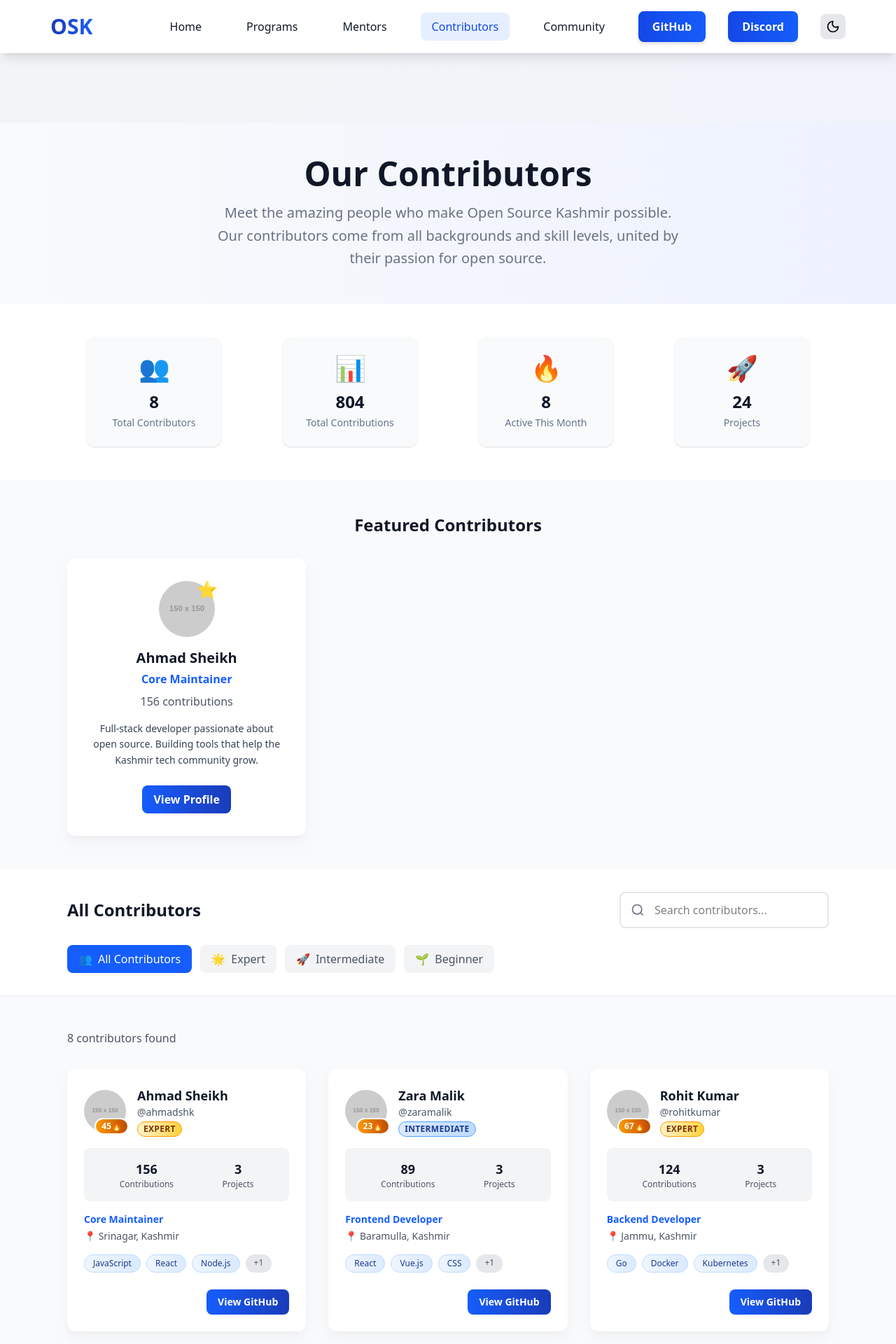
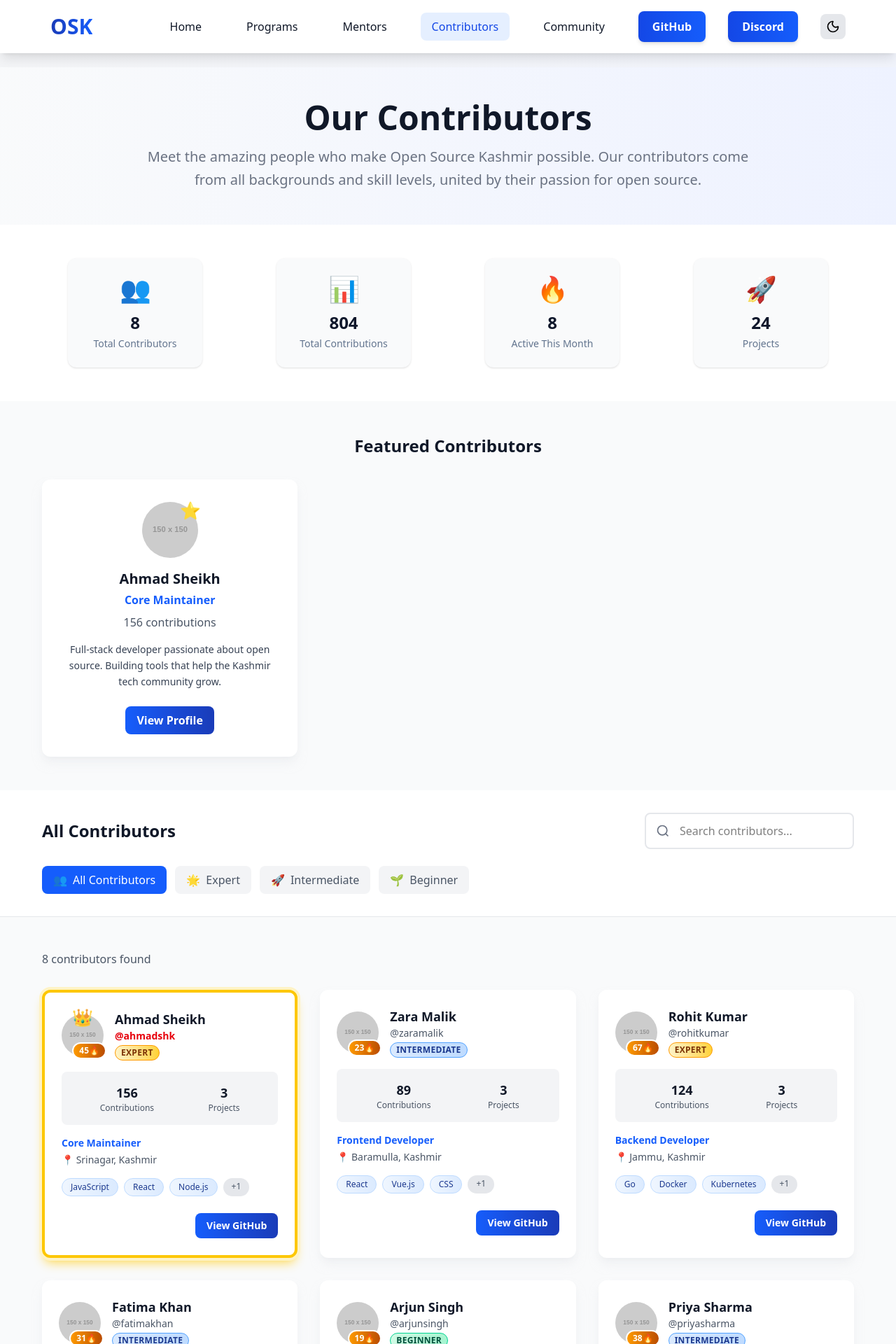
Before and after one commit to nitin-999-code/osk, a React (Vite) app: page /contributors in a window 1280 px wide. Shown: the top 1920 px of the page at 70% size. Built offline with nearby package versions, Linux system fonts and the light colour scheme.

Commit message:
Fix header width

```diff
--- a/src/pages/Contributors.jsx
+++ b/src/pages/Contributors.jsx
@@ -171,12 +171,12 @@ const Contributors = () => {
   };
 
   return (
-    <div className="pt-20">
+    <div className="">
       {/* Header Section */}
       <section className="bg-gradient-to-r from-gray-50 to-indigo-50 py-12 text-center">
-        <div className="max-w-3xl mx-auto px-8">
+        <div className="max-w-[1200px] mx-auto px-5">
           <h1 className="text-4xl md:text-5xl font-bold text-gray-900 mb-4">Our Contributors</h1>
-          <p className="text-lg md:text-xl text-gray-500 max-w-2xl mx-auto leading-relaxed">
+          <p className="text-lg md:text-xl text-gray-500 max-w-4xl mx-auto leading-relaxed">
             Meet the amazing people who make Open Source Kashmir possible.
             Our contributors come from all backgrounds and skill levels, united by their passion for open source.
           </p>
@@ -185,7 +185,7 @@ const Contributors = () => {
 
       {/* Stats Section */}
       <section className="bg-white py-12">
-        <div className="max-w-6xl mx-auto px-8">
+        <div className="max-w-[1200px] mx-auto px-5">
           <div className="grid grid-cols-1 sm:grid-cols-2 md:grid-cols-4 gap-8 place-items-center">
             {stats.map((stat) => (
               <div
@@ -203,7 +203,7 @@ const Contributors = () => {
 
       {/* Featured Contributors Section */}
       <section className="bg-gray-50 py-12">
-        <div className="max-w-6xl mx-auto px-8">
+        <div className="max-w-[1200px] mx-auto px-5">
           <h2 className="text-2xl font-bold text-gray-900 mb-8 text-center">Featured Contributors</h2>
           <div className="grid grid-cols-1 md:grid-cols-2 lg:grid-cols-3 gap-8">
             {featuredContributors.map((contributor) => (
@@ -226,8 +226,8 @@ const Contributors = () => {
       </section>
 
       {/* Filters and Search */}
-      <section className="bg-white py-8 border-b border-gray-200 sticky top-20 z-10">
-        <div className="max-w-6xl mx-auto px-8">
+      <section className="bg-white py-8 border-b border-gray-200 sticky top-0 z-10">
+        <div className="max-w-[1200px] mx-auto px-5">
           <div className="flex flex-col md:flex-row justify-between items-center mb-6 gap-4 flex-wrap">
             <h2 className="text-2xl font-bold text-gray-900 text-center md:text-left">All Contributors</h2>
             <div className="relative max-w-xs w-full md:w-auto">
@@ -262,7 +262,7 @@ const Contributors = () => {
 
       {/* Contributors Grid */}
       <section className="bg-gray-50 py-12">
-        <div className="max-w-6xl mx-auto px-8">
+        <div className="max-w-[1200px] mx-auto px-5">
           {filteredContributors.length > 0 ? (
             <>
               <div className="text-gray-600 mb-8 font-medium">
@@ -270,10 +270,19 @@ const Contributors = () => {
               </div>
               <div className="grid grid-cols-1 md:grid-cols-2 lg:grid-cols-3 gap-8">
                 {filteredContributors.map((contributor) => (
-                  <div key={contributor.id} className="bg-white rounded-xl p-6 shadow-lg shadow-gray-200/50 transition-all duration-300 hover:-translate-y-1 hover:shadow-xl">
+                  <div
+                    key={contributor.id}
+                    // Enhanced styling for the featured contributor (Ahmad Sheikh)
+                    className={`bg-white rounded-xl p-6 shadow-lg transition-all duration-300 hover:-translate-y-1 hover:shadow-xl
+                      ${contributor.featured ? 'border-4 border-yellow-400 ring-4 ring-amber-100 shadow-amber-300/80' : 'shadow-gray-200/50'}`}
+                  >
                     <div className="flex items-center gap-4 mb-4">
                       <div className="relative w-15 h-15 flex-shrink-0">
                         <img src={contributor.avatar} alt={contributor.name} className="w-full h-full rounded-full object-cover" />
+
+                        {/* Crown for Featured/Core Maintainer */}
+                        {contributor.featured && <div className="absolute -top-3 left-1/2 transform -translate-x-1/2 text-2xl">👑</div>}
+
                         {contributor.streak > 0 && (
                           <div className="absolute -bottom-1 -right-1 bg-gradient-to-r from-amber-500 to-amber-700 text-white py-0.5 px-2 rounded-full text-xs font-bold border-2 border-white">
                             {contributor.streak}🔥
@@ -282,7 +291,9 @@ const Contributors = () => {
                       </div>
                       <div className="min-w-0">
                         <h3 className="text-lg font-bold text-gray-900 truncate">{contributor.name}</h3>
-                        <p className="text-gray-600 text-sm truncate">@{contributor.username}</p>
+                        <p className={`text-sm truncate ${contributor.featured ? 'text-red-600 font-extrabold' : 'text-gray-600'}`}>
+                           @{contributor.username}
+                        </p>
                         <span className={`inline-block py-0.5 px-2 rounded-full text-xs font-bold uppercase tracking-wide ${getLevelBadgeColor(contributor.level)}`}>
                           {contributor.level}
                         </span>
@@ -348,7 +359,7 @@ const Contributors = () => {
 
       {/* Join CTA */}
       <section className="bg-gradient-to-r from-gray-900 to-gray-800 py-16 text-white">
-        <div className="max-w-4xl mx-auto px-8 text-center">
+        <div className="max-w-[1200px] mx-auto px-5 text-center">
           <div className="max-w-2xl mx-auto">
             <h2 className="text-3xl md:text-4xl font-bold mb-4">Join Our Community</h2>
             <p className="text-lg md:text-xl text-gray-300 mb-8 leading-relaxed">
--- a/src/pages/Mentors.jsx
+++ b/src/pages/Mentors.jsx
@@ -138,12 +138,10 @@ const Mentors = () => {
     if (selectedCategory !== 'all') {
       list = list.filter(m => m.category === selectedCategory);
     }
-
     // Online only
     if (onlineOnly) {
       list = list.filter(m => m.online);
     }
-
     // Search by name, title, company, expertise, location
     if (searchTerm.trim()) {
       const q = searchTerm.toLowerCase();
@@ -179,14 +177,17 @@ const Mentors = () => {
   };
 
   return (
-    <div className="pt-20 w-full overflow-x-hidden overflow-y-visible box-border">
+    <div className="w-full overflow-x-hidden">
       {/* Header Section */}
-      <section className="bg-gradient-to-r from-gray-100 to-white py-16 text-center w-full">
-        <div className="max-w-6xl w-full mx-auto px-10 box-border">
-          <h1 className="text-5xl font-bold text-gray-900 mb-4">Meet Our Mentors</h1>
-          <p className="text-xl text-gray-600 max-w-4xl mx-auto leading-relaxed">
-            Connect with experienced professionals who are passionate about helping you grow
-            in your tech journey. Our mentors provide guidance, code reviews, and career advice.
+      <section className="bg-gradient-to-r from-gray-100 to-white py-16 text-center">
+        <div className="max-w-[1200px] mx-auto px-5">
+          <h1 className="text-5xl font-bold text-gray-900 mb-4">
+            Meet Our Mentors
+          </h1>
+          <p className="text-xl text-gray-600 max-w-2xl mx-auto leading-relaxed">
+            Connect with experienced professionals who are passionate about
+            helping you grow in your tech journey. Our mentors provide guidance,
+            code reviews, and career advice.
           </p>
         </div>
       </section>
```
